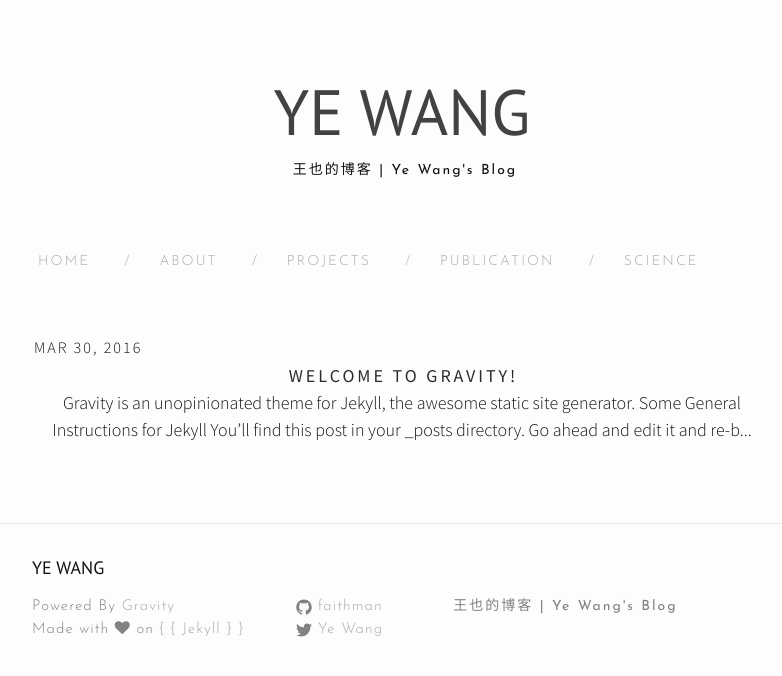
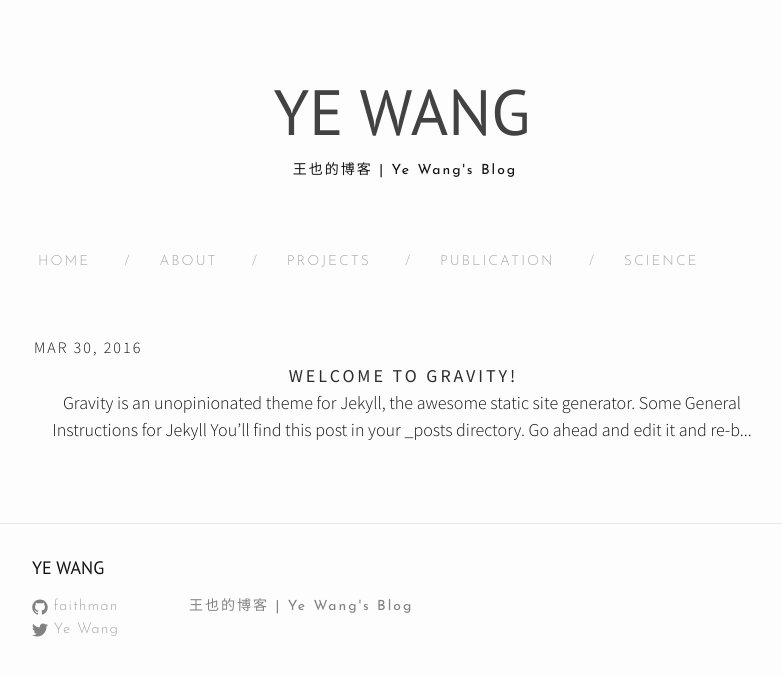
Before and after one commit to faithman/faithman.github.io, a Jekyll site: the page built from index.html, in a window 1280 px wide. Shown: the top 676 px of the page, without its empty margins (238-1020 px from the left). Built offline with Jekyll 4.4.1, drawn with Linux system fonts in a browser that asks for light colours; nearby versions of some CDN libraries; the list of posts is cut into pages by our own code.

Commit message:
remove gravity logo

```diff
--- a/_includes/footer.html
+++ b/_includes/footer.html
@@ -5,14 +5,6 @@
     <h2 class="footer-heading small-site-title">{{ site.title }}</h2>
 
     <div class="footer-col-wrapper">
-      <div class="footer-col footer-col-1">
-        <ul class="contact-list footer-content">
-          <li>Powered By <a href="http://github.com/hemangsk/Gravity">Gravity</a></li>
-          <li>Made with <i class="fa fa-heart"></i> on <a href="http://jekyllrb.com"><span>{ { Jekyll } }</a></span></li>
-
-
-        </ul>
-      </div>
 
       <div class="footer-col footer-col-2 footer-content">
         <ul class="social-media-list">
```
